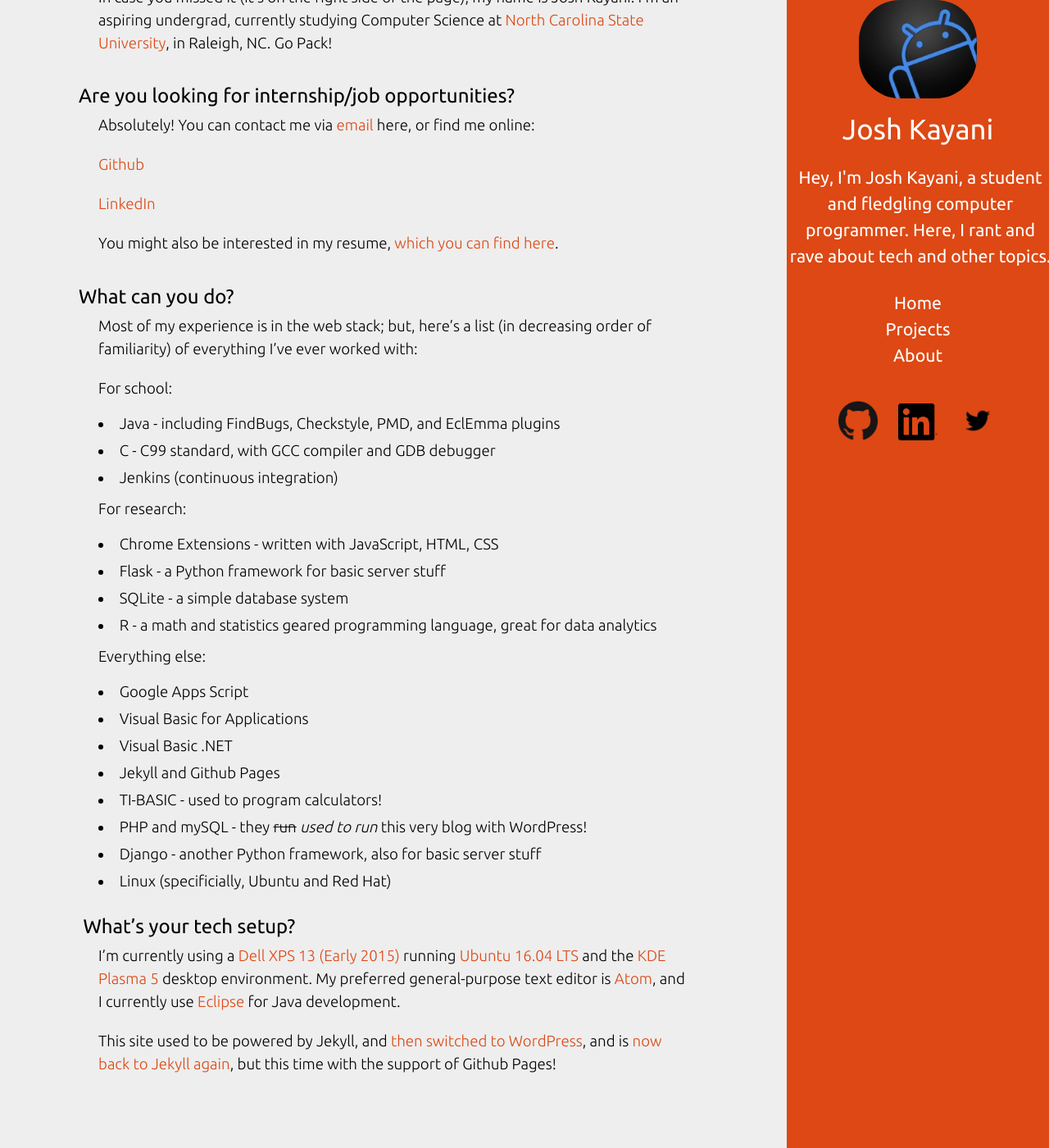
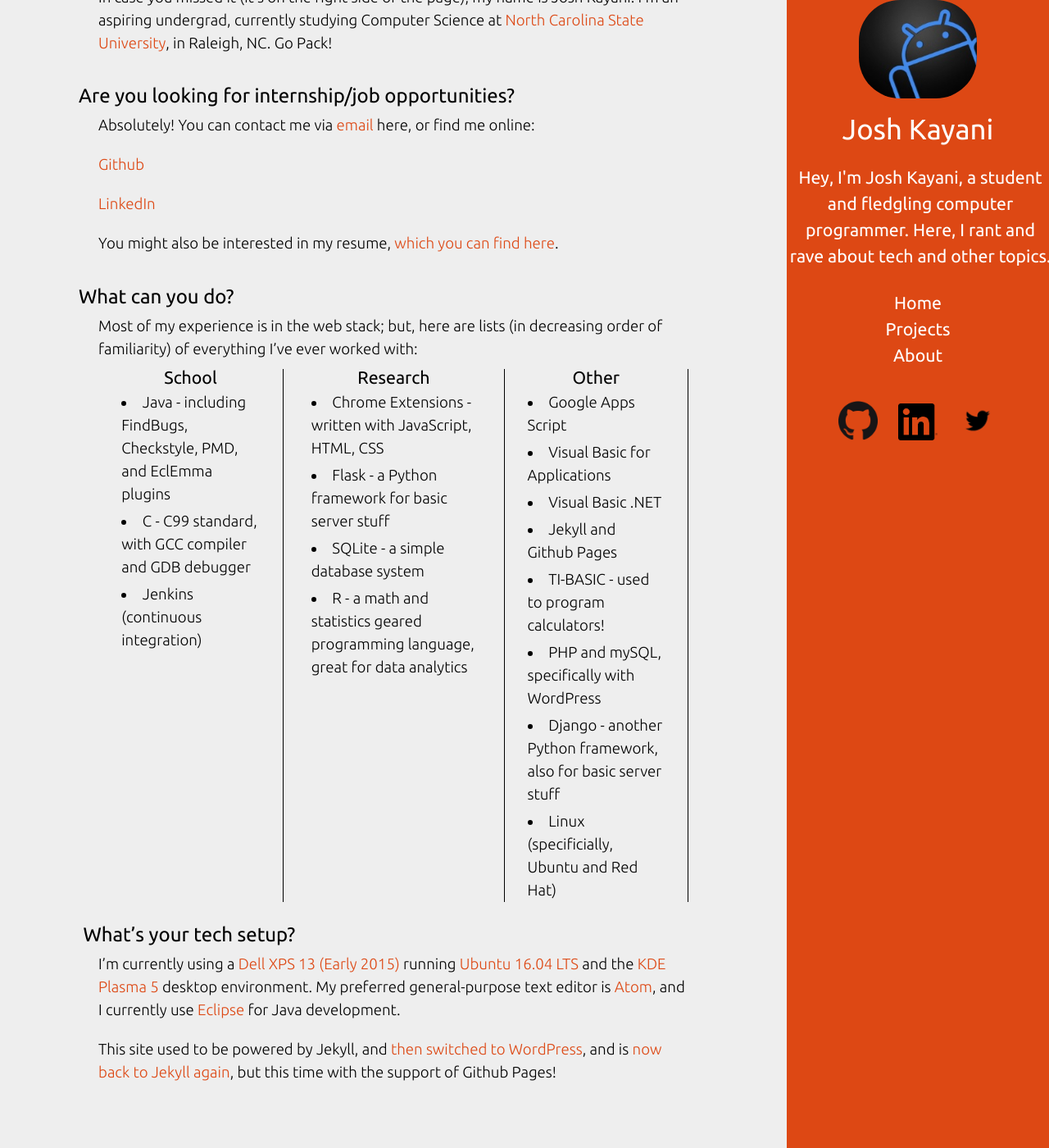
Before and after one commit to jkayani/jkayani.github.io, a Jekyll site: the page built from about/index.markdown, in a window 1280 px wide and 1400 px high, scrolled down 185 px. Shown: the whole window at 82% size. Built offline with Jekyll 4.4.1, drawn with Linux system fonts in a browser that asks for light colours.

Commit message:
Switched to table layout and added link to resume

```diff
--- a/about/index.markdown
+++ b/about/index.markdown
@@ -19,9 +19,53 @@
 
 ### What can you do?
 
-Most of my experience is in the web stack; but, here’s a list
+Most of my experience is in the web stack; but, here are lists
 (in decreasing order of familiarity) of everything I’ve ever worked with:
 
+
+<table>
+  <thead>
+    <tr>
+      <th>School</th>
+      <th>Research</th>
+      <th>Other</th>
+    </tr>
+  </thead>
+  <tbody>
+    <tr>
+      <td>
+        <ul>
+          <li>Java - including FindBugs, Checkstyle, PMD, and EclEmma plugins</li>
+          <li>C - C99 standard, with GCC compiler and GDB debugger</li>
+          <li>Jenkins (continuous integration)</li>
+        </ul>
+      </td>
+      <td>
+        <ul>
+          <li>Chrome Extensions - written with JavaScript, HTML, CSS</li>
+          <li>Flask - a Python framework for basic server stuff</li>
+          <li>SQLite - a simple database system</li>
+          <li>R - a math and statistics geared programming language,
+          great for data analytics</li>
+        </ul>
+      </td>
+      <td>
+        <ul>
+          <li>Google Apps Script</li>
+          <li>Visual Basic for Applications</li>
+          <li>Visual Basic .NET</li>
+          <li>Jekyll and Github Pages</li>
+          <li>TI-BASIC - used to program calculators!</li>
+          <li>PHP and mySQL, specifically with WordPress</li>
+          <li>Django - another Python framework, also for basic server stuff</li>
+          <li>Linux (specificially, Ubuntu and Red Hat)</li>
+        </ul>
+      </td>
+    </tr>
+  </tbody>
+</table>
+
+<!--
 For school:
 
 * Java - including FindBugs, Checkstyle, PMD, and EclEmma plugins
@@ -49,6 +93,8 @@
 * Django - another Python framework, also for basic server stuff
 * Linux (specificially, Ubuntu and Red Hat)
 
+-->
+
 ###  What’s your tech setup?
 
 I’m currently using a [Dell XPS 13 (Early 2015)](https://wiki.archlinux.org/index.php/Dell_XPS_13_(2015)) running [Ubuntu 16.04 LTS](https://www.ubuntu.com/) and the [KDE Plasma 5](https://www.kde.org/) desktop environment. My preferred general-purpose text editor is [Atom](https://atom.io/), and I currently use [Eclipse](https://eclipse.org/)
--- a/assets/css/style.css
+++ b/assets/css/style.css
@@ -6,7 +6,7 @@
 */
 html, body{
 	height: 100%;
-	font-family: 'Segoue UI', 'Ubuntu', sans-serif;
+	font-family: 'Ubuntu', sans-serif;
 	font-size: 16pt;
 	background-color: #EEEEEE;
 }
@@ -89,9 +89,6 @@
 	margin-top: 5px;
 	line-height: 150%;
 }
-div.wp-caption{
-	margin: auto;
-}
 section.blogs img{
 	width: 75%;
 	margin: auto;
@@ -131,6 +128,17 @@
 	overflow-y: auto;
 	box-shadow: 0px 0px 3px black;
 	font-size: 12pt;
+}
+table {
+	margin: auto;
+	width: 75%;
+}
+th {
+	text-align: center;
+	font-weight: normal;
+}
+th, td {
+	border-right: 1px solid black;
 }
 span.strike{
 	text-decoration: line-through;
```
Also changed, not shown: about.markdown (deleted, +0 -56 lines), projects.markdown (deleted, +0 -37 lines).
